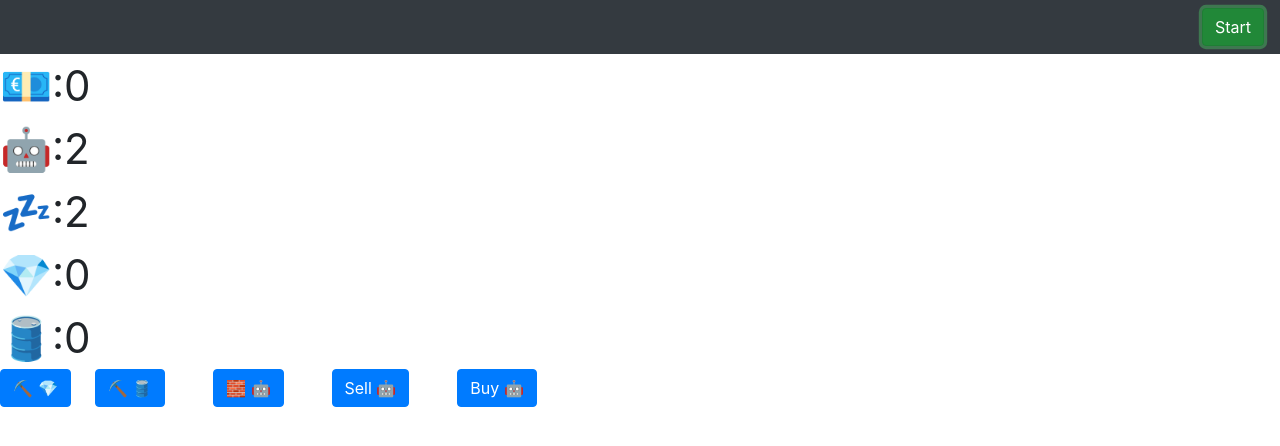
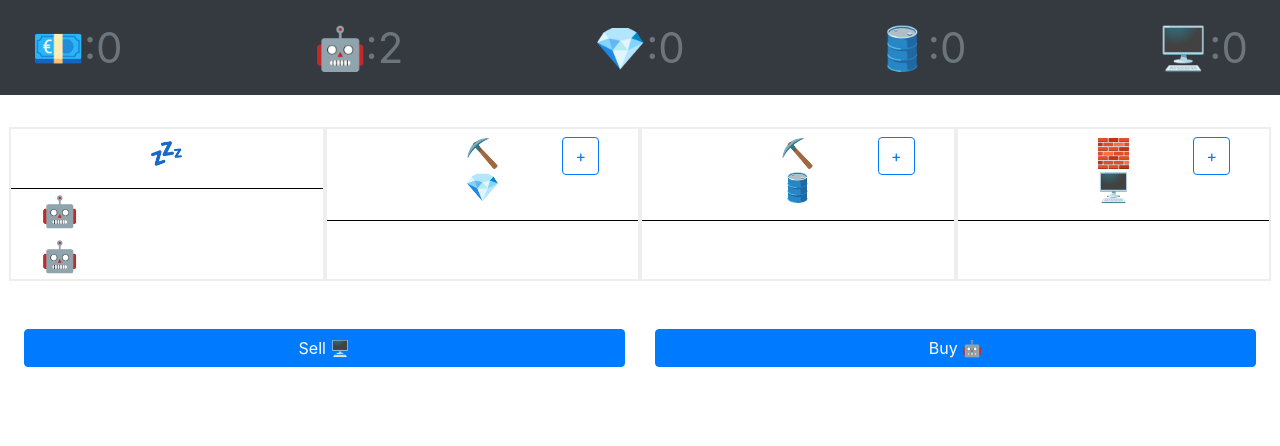
Before and after one commit to Reyemneirda/foobar-production, a Vue app: page / in a window 1280 px wide. Both pictures are taken after a click on the button "Start". Shown: the top 446 px of the page. Built offline with nearby package versions, Linux system fonts and the light colour scheme.

Commit message:
Put together the app

```diff
--- a/src/App.vue
+++ b/src/App.vue
@@ -1,82 +1,245 @@
 <template>
   <div id="app">
-    <nav class="navbar navbar-dark bg-dark">
-      <a class="navbar-brand" href="#"> </a>
-      <button class="btn btn-success" v-on:click="gameStart">Start</button>
-    </nav>
-    <div style="font-size: 42px;" title="foobar">💶:{{ money }}</div>
-
-    <div style="font-size: 42px;" title="foobar">🤖:{{ foobar }}</div>
-
-    <div style="font-size: 42px;" title="idle">💤:{{ foobarIddle }}</div>
-    <div style="font-size: 42px;" title="Foo">💎:{{ foo }}</div>
-    <div style="font-size: 42px;" title="Bar">🛢️:{{ bar }}</div>
-
-    <button class="btn btn-primary" v-on:click="mineFoo" title="Mine foo">
-      ⛏️ 💎
-    </button>
-    <button class="btn btn-primary mx-4" v-on:click="mineBar" title="Mine Bar">
-      ⛏️ 🛢️
-    </button>
-    <button class="btn btn-primary mx-4" v-on:click="build" title="Build Robot">
-      🧱 🤖
-    </button>
-    <button class="btn btn-primary mx-4" v-on:click="sell" title="Sell Robot">
-      Sell 🤖
-    </button>
-    <button class="btn btn-primary mx-4" v-on:click="sell" title="Buy Robot">
-      Buy 🤖
-    </button>
+    <template v-if="!gameStarted">
+      <div class="container-fluid text-center mt-5">
+        <h1>Foobar Production !</h1>
+        <p>Get 20 🖥️ and it's won !</p>
+        <button class="btn btn-success m-auto p-auto" v-on:click="gameStart">
+          Start
+        </button>
+      </div>
+    </template>
+    <template v-if="gameStarted && !gameWon">
+      <nav class="navbar navbar-dark bg-dark">
+        <Ressource icon="💶" title="Euros" v-bind:amount="money" />
+        <Ressource icon="🤖" title="Robot" v-bind:amount="robot" />
+        <Ressource icon="💎" title="Foo" v-bind:amount="foo" />
+        <Ressource icon="🛢️" title="Bar" v-bind:amount="bar" />
+        <Ressource icon="🖥️" title="Foobar" v-bind:amount="foobar" />
+      </nav>
+      <div class="container-fluid p-4">
+        <div class="row">
+          <h4>{{ message }}</h4>
+        </div>
+        <div class="row">
+          <Activity
+            icon="💤"
+            :activity="robotIddle"
+            :robotIddle="robotIddle"
+            :isIddle="true"
+          />
+          <Activity
+            icon="⛏️ 💎"
+            :activity="miningFooRobot"
+            :robotIddle="robotIddle"
+            :isIddle="false"
+            :progressStart=0
+            :contentProgress= 100
+            @addRobot="addMineFoo"
+            @removeRobot="--miningFooRobot"
+          />
+          <Activity
+            icon="⛏️ 🛢️"
+            :activity="miningBarRobot"
+            :robotIddle="robotIddle"
+            :isIddle="false"
+            @addRobot="addMineBar"
+            @removeRobot="--miningBarRobot"
+          />
+          <Activity
+            icon="🧱 🖥️"
+            :activity="buildingRobot"
+            :robotIddle="robotIddle"
+            :isIddle="false"
+            @addRobot="addBuilding"
+            @removeRobot="--buildingRobot"
+          />
+        </div>
+        <div class="row py-5">
+          <div class="col">
+            <button
+              class="btn btn-primary btn-block mx-auto"
+              v-on:click="sell"
+              title="Sell Robot"
+            >
+              Sell 🖥️
+            </button>
+          </div>
+          <div class="col">
+            <button
+              class="btn btn-primary btn-block mx-auto"
+              v-on:click="buy"
+              title="Buy Robot"
+            >
+              Buy 🤖
+            </button>
+          </div>
+        </div>
+      </div>
+    </template>
+    <template v-if="gameWon">
+      <h1>You've won !</h1>
+    </template>
   </div>
 </template>
 
 <script>
+import Ressource from "./components/RessourceComponent";
+import Activity from "./components/ActivityComponent";
+
 export default {
   data() {
     return {
+      gameStarted: false,
       money: 0,
-      foobar: 2,
-      foobarIddle: 2,
+      foobar: 0,
+      robot: 2,
+      robotIddle: 2,
       foo: 0,
-      bar: 0
+      bar: 0,
+      message: null,
+      buildingRobot: 0,
+      miningFooRobot: 0,
+      miningBarRobot: 0,
+      inQueue: 0,
+      gameWon: false
     };
   },
+  components: {
+    Ressource,
+    Activity,
+  },
+  created() {
+    this.gameStarted = false;
+  },
+  mounted() {
+    setInterval(this.gameLoop, 1000);
+  },
   methods: {
-    gameStart: function(){
-      this.money= 0
-      this.foobar= 2
-      this.foobarIddle=2
-      this.foo= 0
-      this.bar= 0
+    gameStart() {
+      this.gameStarted = true;
+      this.gameWon = false;
+      this.money = 0;
+      this.foobar = 0;
+      this.robot = 2;
+      this.robotIddle = 2;
+      this.foo = 0;
+      this.bar = 0;
+      this.message = null;
+      this.buildingRobot = 0;
+      this.miningFooRobot = 0;
+      this.miningBarRobot = 0;
     },
-    mineFoo: function() {
-      if (this.foobarIddle > 0) {
-        this.foo += 1;
-        this.foobarIddle -= 1;
+    gameLoop() {
+      if (this.robot == 20) {
+        this.message = "You've won !";
+        this.gameWon = true;
+        return false;
+      }
+      this.robotIddle =
+        this.robot -
+        (this.buildingRobot + this.miningFooRobot + this.miningBarRobot);
+      this.mineFoo();
+      this.mineBar();
+      this.build();
+    },
+    randomIntFromInterval(min, max) {
+      return Math.floor(Math.random() * (max - min + 1) + min);
+    },
+    removeFromActivity(activity) {
+      activity -= 1;
+      console.log(activity);
+      console.log(this.robotIddle);
+    },
+    addMineFoo() {
+      this.miningFooRobot += 1;
+    },
+    mineFoo() {
+      var children = this.$root.$children[0].$children[1].$children.filter(
+        x => x.$el.className == "col-12 task-waiting"
+      );
+      var mindeIddle = children.length;
+      var activeMiner = this.miningFooRobot - mindeIddle
+      if (activeMiner < 1) {
+        return false;
+      }
+      setTimeout(() => {
+        this.foo += 1 * (activeMiner);
+      }, 1000);
+    },
+    addMineBar() {
+      this.miningBarRobot += 1;
+    },
+    mineBar() {
+      var children = this.$root.$children[0].$children[2].$children.filter(
+        x => x.$el.className == "col-12 task-waiting"
+      );
+      var mindeIddle = children.length;
+      var activeMiner = this.miningBarRobot - mindeIddle
+      if (activeMiner < 1) {
+        return false;
+      }
+      var timeForActivity = this.randomIntFromInterval(500, 2000);
+      setTimeout(() => {
+        this.bar += 1 * activeMiner;
+      }, timeForActivity);
+    },
+    addBuilding() {
+      this.buildingRobot += 1;
+    },
+    build() {
+      var children = this.$root.$children[0].$children[3].$children.filter(
+        x => x.$el.className == "col-12 task-waiting"
+      );
+      var mindeIddle = children.length;
+      var activeBuilders = this.buildingRobot - mindeIddle;
+      if (activeBuilders > 0 && this.foo > 1 && this.bar > 1) {
+        var chance = Math.random();
+        var success = chance > 0.4 ? true : false;
+        setTimeout(() => {
+          if (success) {
+            this.foo -= 1 * activeBuilders;
+            this.bar -= 1 * activeBuilders;
+            this.foobar += 1 * activeBuilders;
+          } else {
+            this.foo -= 1 * activeBuilders;
+          }
+        }, 2000);
+      }
+      if (this.foo < 0) {
+        this.foo = 0;
+      }
+      if (this.bar < 0) {
+        this.bar = 0;
       }
     },
-    mineBar: function() {
-      if (this.foobarIddle > 0) {
-        this.bar += 1;
-        this.foobarIddle -= 1;
+    sell() {
+      var amount = 0;
+      if (0 < this.foobar <= 5) {
+        amount = this.randomIntFromInterval(1, this.foobar);
+      } else {
+        amount = this.randomIntFromInterval(1, 5);
+      }
+      setTimeout(() => {
+        this.foobar -= amount;
+        this.money += 1 * amount;
+      }, 10000);
+      if (this.foobar < 0) {
+        this.foobar = 0;
       }
     },
-    build: function() {
-      if (this.foobarIddle > 0) {
-        this.foo += 1;
-        this.foobarIddle -= 1;
+    buy() {
+      if (this.money < 3 || this.foo < 6) {
+        return false;
       }
-    },
-    sell: function() {
-      if (this.foobarIddle > 0) {
-        this.foo += 1;
-        this.foobarIddle -= 1;
+      this.money -= 3;
+      this.foo -= 6;
+      this.robot += 1;
+      if (this.foo < 0) {
+        this.foo = 0;
       }
-    },
-    buy: function() {
-      if (this.foobarIddle > 0) {
-        this.bar += 1;
-        this.foobarIddle -= 1;
+      if (this.money < 0) {
+        this.money = 0;
       }
     }
   }
```
